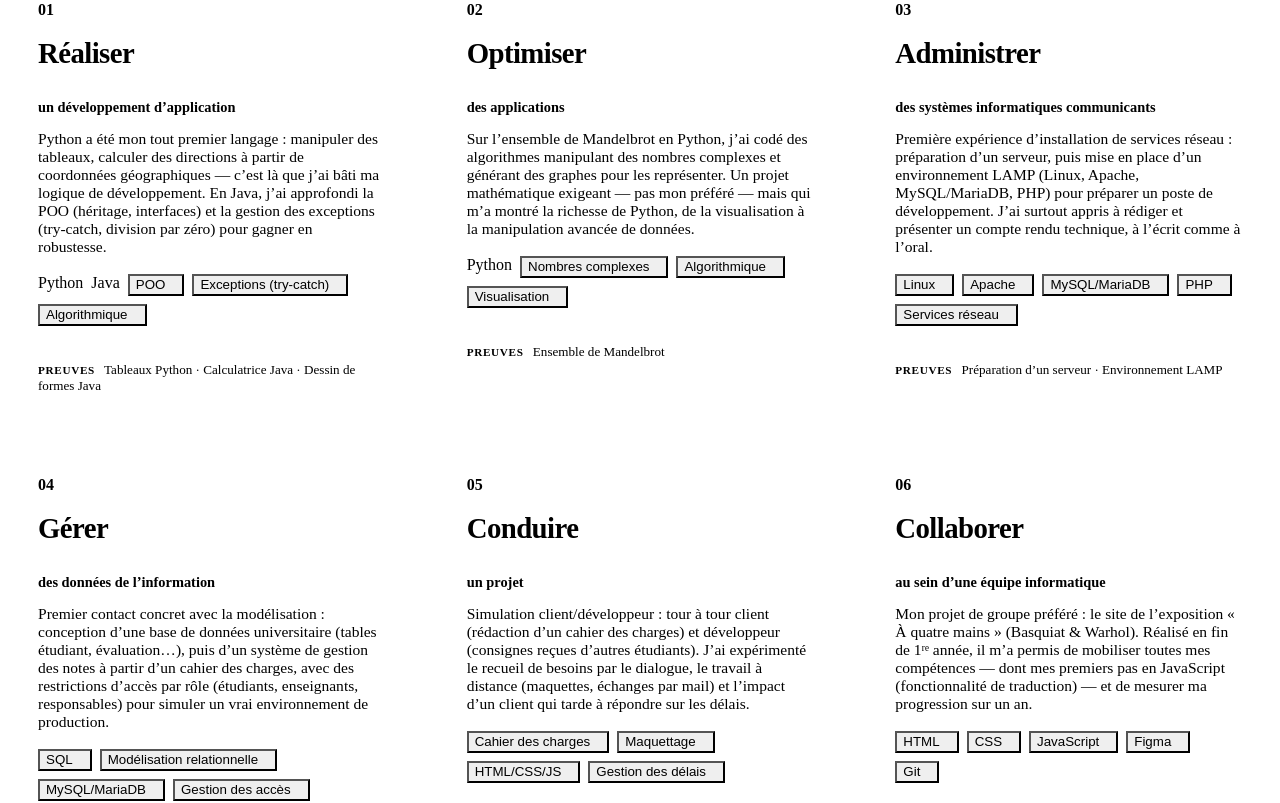
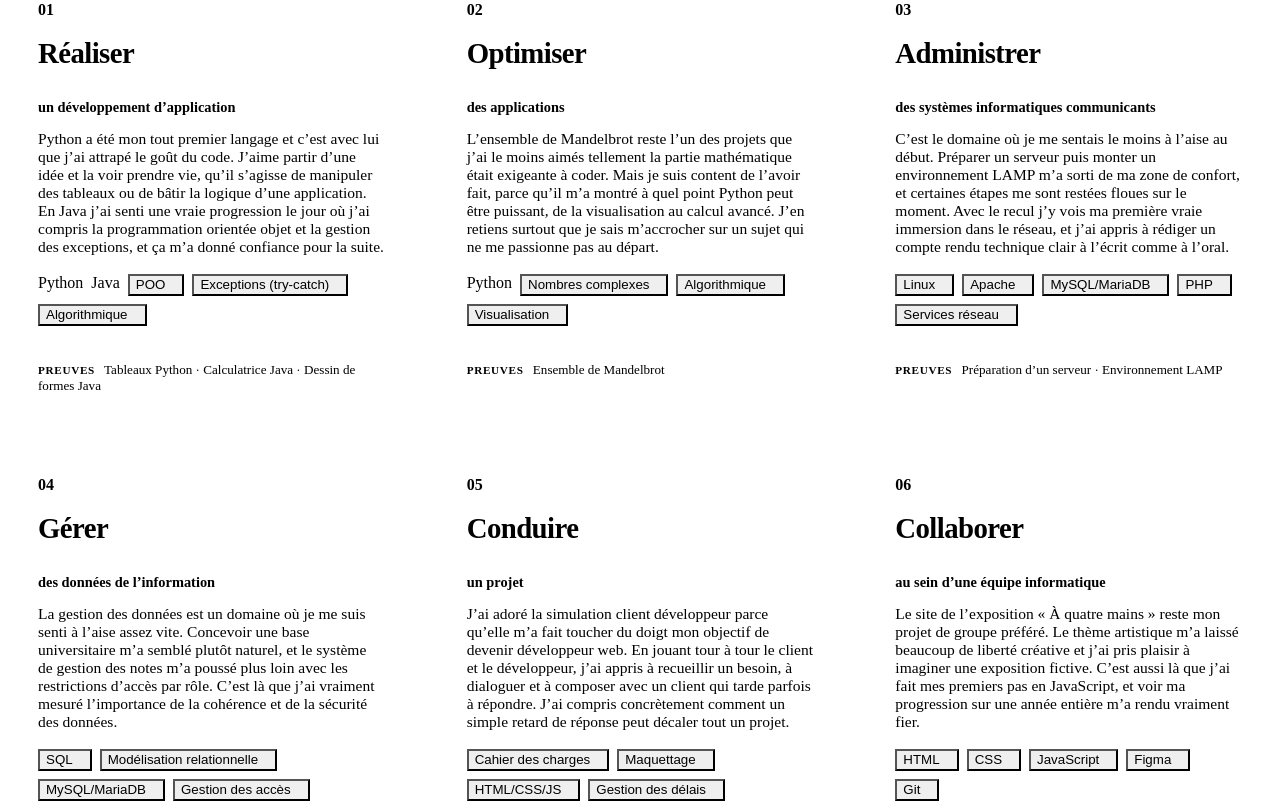
Before and after one commit to SKGE93/portfolio-academique-villetaneuse, a React (Vite) app: page / in a window 1280 px wide. Shown: the part 2420-3223 px from the top of the page. Built offline with nearby package versions, Linux system fonts and the light colour scheme; the HTML template or start-up script is replaced by a standard one.

Commit message:
Textes compétences et projets réécrits à la 1ère personne (ressenti), sans tiret ni deux-points

```diff
--- a/src/data/content.js
+++ b/src/data/content.js
@@ -41,7 +41,7 @@ export const competences = [
     sous: 'un développement d’application',
     color: 'var(--violet)',
     resume:
-      'Python a été mon tout premier langage : manipuler des tableaux, calculer des directions à partir de coordonnées géographiques — c’est là que j’ai bâti ma logique de développement. En Java, j’ai approfondi la POO (héritage, interfaces) et la gestion des exceptions (try-catch, division par zéro) pour gagner en robustesse.',
+      'Python a été mon tout premier langage et c’est avec lui que j’ai attrapé le goût du code. J’aime partir d’une idée et la voir prendre vie, qu’il s’agisse de manipuler des tableaux ou de bâtir la logique d’une application. En Java j’ai senti une vraie progression le jour où j’ai compris la programmation orientée objet et la gestion des exceptions, et ça m’a donné confiance pour la suite.',
     outils: ['Python', 'Java', 'POO', 'Exceptions (try-catch)', 'Algorithmique'],
     preuves: ['Tableaux Python', 'Calculatrice Java', 'Dessin de formes Java'],
     ressources: ['Introduction à l’algorithmique', 'Développement orienté objet'],
@@ -53,7 +53,7 @@ export const competences = [
     sous: 'des applications',
     color: 'var(--coral)',
     resume:
-      'Sur l’ensemble de Mandelbrot en Python, j’ai codé des algorithmes manipulant des nombres complexes et générant des graphes pour les représenter. Un projet mathématique exigeant — pas mon préféré — mais qui m’a montré la richesse de Python, de la visualisation à la manipulation avancée de données.',
+      'L’ensemble de Mandelbrot reste l’un des projets que j’ai le moins aimés tellement la partie mathématique était exigeante à coder. Mais je suis content de l’avoir fait, parce qu’il m’a montré à quel point Python peut être puissant, de la visualisation au calcul avancé. J’en retiens surtout que je sais m’accrocher sur un sujet qui ne me passionne pas au départ.',
     outils: ['Python', 'Nombres complexes', 'Algorithmique', 'Visualisation'],
     preuves: ['Ensemble de Mandelbrot'],
     ressources: ['Algorithmique avancée', 'Mathématiques pour l’informatique'],
@@ -65,7 +65,7 @@ export const competences = [
     sous: 'des systèmes informatiques communicants',
     color: 'var(--sky)',
     resume:
-      'Première expérience d’installation de services réseau : préparation d’un serveur, puis mise en place d’un environnement LAMP (Linux, Apache, MySQL/MariaDB, PHP) pour préparer un poste de développement. J’ai surtout appris à rédiger et présenter un compte rendu technique, à l’écrit comme à l’oral.',
+      'C’est le domaine où je me sentais le moins à l’aise au début. Préparer un serveur puis monter un environnement LAMP m’a sorti de ma zone de confort, et certaines étapes me sont restées floues sur le moment. Avec le recul j’y vois ma première vraie immersion dans le réseau, et j’ai appris à rédiger un compte rendu technique clair à l’écrit comme à l’oral.',
     outils: ['Linux', 'Apache', 'MySQL/MariaDB', 'PHP', 'Services réseau'],
     preuves: ['Préparation d’un serveur', 'Environnement LAMP'],
     ressources: ['Systèmes & réseaux', 'Administration système'],
@@ -77,7 +77,7 @@ export const competences = [
     sous: 'des données de l’information',
     color: 'var(--mint)',
     resume:
-      'Premier contact concret avec la modélisation : conception d’une base de données universitaire (tables étudiant, évaluation…), puis d’un système de gestion des notes à partir d’un cahier des charges, avec des restrictions d’accès par rôle (étudiants, enseignants, responsables) pour simuler un vrai environnement de production.',
+      'La gestion des données est un domaine où je me suis senti à l’aise assez vite. Concevoir une base universitaire m’a semblé plutôt naturel, et le système de gestion des notes m’a poussé plus loin avec les restrictions d’accès par rôle. C’est là que j’ai vraiment mesuré l’importance de la cohérence et de la sécurité des données.',
     outils: ['SQL', 'Modélisation relationnelle', 'MySQL/MariaDB', 'Gestion des accès'],
     preuves: ['Base de données universitaire', 'Système de gestion des notes'],
     ressources: ['Bases de données', 'Modélisation des données'],
@@ -89,7 +89,7 @@ export const competences = [
     sous: 'un projet',
     color: 'var(--amber)',
     resume:
-      'Simulation client/développeur : tour à tour client (rédaction d’un cahier des charges) et développeur (consignes reçues d’autres étudiants). J’ai expérimenté le recueil de besoins par le dialogue, le travail à distance (maquettes, échanges par mail) et l’impact d’un client qui tarde à répondre sur les délais.',
+      'J’ai adoré la simulation client développeur parce qu’elle m’a fait toucher du doigt mon objectif de devenir développeur web. En jouant tour à tour le client et le développeur, j’ai appris à recueillir un besoin, à dialoguer et à composer avec un client qui tarde parfois à répondre. J’ai compris concrètement comment un simple retard de réponse peut décaler tout un projet.',
     outils: ['Cahier des charges', 'Maquettage', 'HTML/CSS/JS', 'Gestion des délais'],
     preuves: ['Simulation client/développeur'],
     ressources: ['Gestion de projet', 'Conduite de projet'],
@@ -101,7 +101,7 @@ export const competences = [
     sous: 'au sein d’une équipe informatique',
     color: 'var(--pink)',
     resume:
-      'Mon projet de groupe préféré : le site de l’exposition « À quatre mains » (Basquiat & Warhol). Réalisé en fin de 1ʳᵉ année, il m’a permis de mobiliser toutes mes compétences — dont mes premiers pas en JavaScript (fonctionnalité de traduction) — et de mesurer ma progression sur un an.',
+      'Le site de l’exposition « À quatre mains » reste mon projet de groupe préféré. Le thème artistique m’a laissé beaucoup de liberté créative et j’ai pris plaisir à imaginer une exposition fictive. C’est aussi là que j’ai fait mes premiers pas en JavaScript, et voir ma progression sur une année entière m’a rendu vraiment fier.',
     outils: ['HTML', 'CSS', 'JavaScript', 'Figma', 'Git'],
     preuves: ['Site Basquiat & Warhol'],
     ressources: ['Travail en équipe', 'Communication'],
@@ -338,7 +338,7 @@ export const projects = [
     img: 'cover-cinesearch.png',
     type: 'Personnel',
     annee: '2026',
-    desc: 'Application de recherche de films (API TMDB) : films populaires, synopsis, note, date de sortie, page de détail, interface française. Hooks personnalisés et recherche avec debounce.',
+    desc: 'J’ai construit cette application pour rechercher des films via l’API TMDB, avec les films populaires, le synopsis, la note et la date de sortie. C’est un projet personnel qui m’a permis de vraiment m’approprier React, ses hooks et la recherche avec debounce.',
     tech: ['React', 'Vite', 'React Router', 'Axios', 'TMDB API'],
     link: 'https://github.com/SKGE93/cine-search',
   },
@@ -347,7 +347,7 @@ export const projects = [
     img: 'cover-weatherdash.png',
     type: 'Personnel',
     annee: '2026',
-    desc: 'Dashboard météo temps réel avec navigation multi-vues. Architecture orientée services Angular, Observables RxJS, autocomplétion de villes, prévisions 24h et graphiques Chart.js.',
+    desc: 'J’ai développé ce tableau de bord météo en temps réel avec une navigation entre plusieurs vues. C’est mon terrain de jeu pour approfondir Angular, les Observables RxJS et les graphiques Chart.js, et j’aime voir les données prendre vie à l’écran.',
     tech: ['Angular 19', 'TypeScript', 'Chart.js', 'RxJS', 'OpenWeatherMap'],
     link: 'https://github.com/SKGE93/weather-dash',
   },
@@ -356,7 +356,7 @@ export const projects = [
     img: 'cover-messagerie.png',
     type: 'Universitaire',
     annee: '2024',
-    desc: 'Messagerie temps réel où l’on doit annoter les messages pour continuer à échanger. Front HTML/CSS/JS, back PHP MVC, temps réel via WebSocket (Ratchet). SAE de groupe.',
+    desc: 'En groupe nous avons imaginé une messagerie où il faut annoter les messages pour pouvoir continuer à discuter, ce qui pousse à une lecture plus active. J’ai trouvé passionnant de gérer le temps réel avec les WebSocket et de structurer le back en PHP avec une architecture MVC.',
     tech: ['PHP', 'MVC', 'WebSocket', 'Ratchet', 'Figma'],
     link: 'https://github.com/Cheick6/SAE_S4',
   },
@@ -365,7 +365,7 @@ export const projects = [
     img: 'cover-otakugo.png',
     type: 'Universitaire',
     annee: '2024',
-    desc: 'Application mobile cross-platform de recommandation de contenus selon les préférences utilisateur. Moteur de recommandation, fiches détaillées, persistance JSON locale. Équipe de 5.',
+    desc: 'Avec une équipe de cinq nous avons créé cette application mobile qui recommande des contenus selon les goûts de l’utilisateur. J’étais fier d’y arriver alors que je ne connaissais ni Flutter ni Dart au départ, et ça m’a prouvé que je peux monter vite en compétence.',
     tech: ['Flutter', 'Dart', 'JSON'],
     link: 'https://github.com/SKGE93/Application-mobile-de-recommendations-anime',
   },
@@ -374,7 +374,7 @@ export const projects = [
     img: 'cover-basquiat.png',
     type: 'Universitaire',
     annee: '2023',
-    desc: 'Site d’exposition fictive autour des œuvres collaboratives de Basquiat et Warhol. Traduction anglaise dynamique en JS, vidéo immersive. Premier site complet (fin de 1ʳᵉ année).',
+    desc: 'J’ai conçu ce site d’exposition fictive autour des œuvres de Basquiat et Warhol. C’est le premier site complet que j’ai terminé et j’en suis sorti vraiment satisfait, surtout en ajoutant une traduction en anglais directement en JavaScript.',
     tech: ['HTML', 'CSS', 'JavaScript', 'Figma'],
     link: 'https://github.com/SKGE93/Expo_Basquiat',
   },
@@ -383,7 +383,7 @@ export const projects = [
     img: 'cover-fermedelaville.png',
     type: 'Universitaire',
     annee: '2023',
-    desc: 'Simulation client/développeur : conception d’un site sur un thème imposé par le « client », avec itérations et intégration des retours sur du code évolutif.',
+    desc: 'J’ai joué le rôle du développeur face à un client, en adaptant le site à chaque retour reçu. J’ai aimé cette relation itérative qui m’a appris à accueillir les feedbacks et à garder un code capable d’évoluer.',
     tech: ['HTML', 'CSS', 'Bootstrap'],
     link: 'https://github.com/SKGE93/La-ferme-de-la-ville',
   },
@@ -392,7 +392,7 @@ export const projects = [
     img: 'cover-formejava.png',
     type: 'Universitaire',
     annee: '2023',
-    desc: 'Application graphique Java pour dessiner des formes (maisons, montagnes, paysages). Modélisation UML, composition de scènes, gestion d’exceptions. Premier contact POO + bibliothèques externes.',
+    desc: 'J’ai dessiné des formes géométriques en Java pour composer une maison entourée de montagnes. C’était mon premier contact avec des bibliothèques externes et la programmation orientée objet, et même si tout n’était pas clair au début, ça m’a donné envie d’aller plus loin.',
     tech: ['Java', 'UML', 'POO'],
     link: '',
   },
```
